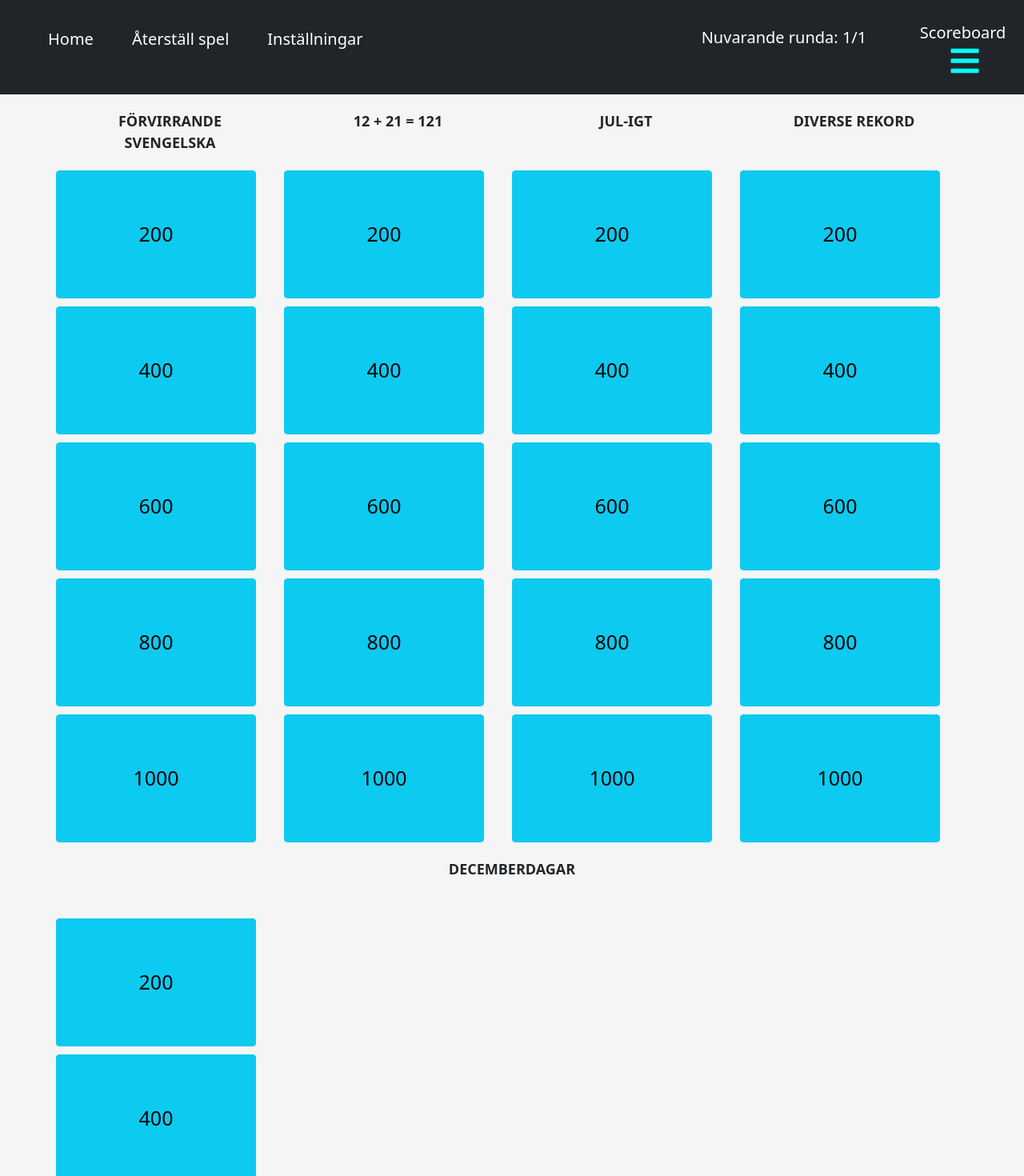
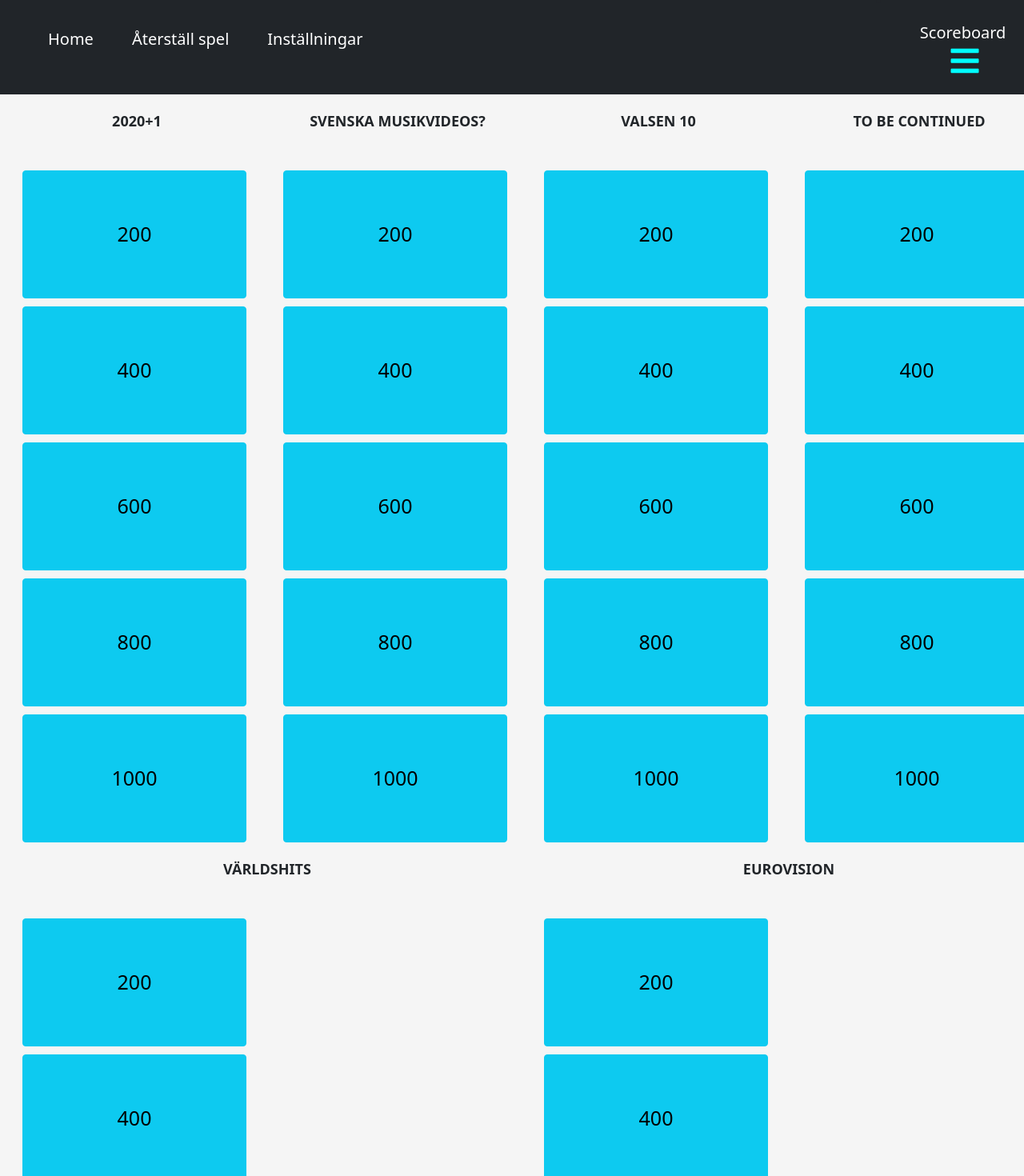
Before and after one commit to aJeann/jeopardy-react, a React (Create React App) app: page / in a window 1280 px wide. Shown: the part 20-1490 px from the top of the page at 80% size. Built offline with nearby package versions, Linux system fonts and the light colour scheme.

Commit message:
stor commit

```diff
--- a/package.json
+++ b/package.json
@@ -13,6 +13,7 @@
     "react-icons": "^4.3.1",
     "react-router-dom": "^5.3.0",
     "react-scripts": "4.0.3",
+    "react-youtube": "^7.13.1",
     "web-vitals": "^1.1.2"
   },
   "scripts": {
--- a/src/Components/HeaderComp.jsx
+++ b/src/Components/HeaderComp.jsx
@@ -20,7 +20,6 @@ const HeaderComponent = () => {
     const [player4, setPlayer4] = useState();
     const [player5, setPlayer5] = useState();
 
-
     useEffect(() => {
         setCurrentRound(sessionStorage.getItem("currentRound"))
     })
@@ -28,7 +27,7 @@ const HeaderComponent = () => {
     const stateArray = [];
     const tempArray = [];
 
-    for (let index = 0; index < 25; index++) {
+    for (let index = 0; index < 30; index++) {
         if(index === 0) stateArray.push(false);
         stateArray.push(true);
     }
@@ -37,7 +36,7 @@ const HeaderComponent = () => {
         sessionStorage.setItem("stateArray", JSON.stringify(stateArray));
         sessionStorage.setItem("currentQuestion", JSON.stringify(["Question", "Answer"]));
         sessionStorage.setItem("valueOfQ", 0);
-        sessionStorage.setItem("seconds", 30)
+        sessionStorage.setItem("seconds", 40)
         sessionStorage.setItem("rounds", 1);
         sessionStorage.setItem("currentRound", 1);
         sessionStorage.setItem("p1Name", "Player 1");
@@ -48,12 +47,13 @@ const HeaderComponent = () => {
     }
 
     const resetGame = () => {
-        for (let index = 0; index < 25; index++) {
+        for (let index = 0; index < 30; index++) {
             if(index === 0) tempArray.push(false)
             tempArray.push(true);
             sessionStorage.setItem("stateArray", JSON.stringify(tempArray))
         }
         sessionStorage.setItem("p1Score", 0); sessionStorage.setItem("p2Score", 0); sessionStorage.setItem("p3Score", 0); sessionStorage.setItem("p4Score", 0);
+        sessionStorage.setItem("p5Score", 0);
 
         sessionStorage.setItem("currentRound", 1);
     }
@@ -122,11 +122,11 @@ const HeaderComponent = () => {
                                 </a>
                             </li>
                         </ul>
-                        <ul className="justify-content-end">
+                        {/* <ul className="justify-content-end">
                             <li>
                                 <h5 style={{paddingTop: '20px', color: 'white'}}>Nuvarande runda: {currentRound}/{sessionStorage.getItem("rounds")}</h5>
                             </li>
-                        </ul>
+                        </ul> */}
                     </div>
                     <li>
                         <Sidebar />
@@ -215,6 +215,19 @@ const HeaderComponent = () => {
                     Spara
                     </Button>
                 </InputGroup>
+                <InputGroup className="mb-3">
+                    <Form.Label>Spelare 5: </Form.Label>
+                    <FormControl
+                    placeholder="Byt namn"
+                    id="p5"
+                    aria-label="Uppdatera fråge-timer"
+                    aria-describedby="basic-addon2"
+                    onChange={updatePlayerNames}
+                    />
+                    <Button variant="outline-secondary" id="p5" onClick={savePlayerNames}>
+                    Spara
+                    </Button>
+                </InputGroup>
                 </Modal.Body>
                 <Modal.Footer>
 
--- a/src/Components/JeopardyComp.jsx
+++ b/src/Components/JeopardyComp.jsx
@@ -40,55 +40,92 @@ const JeopardyComp = () => {
     const [arrayOf, setArrayOf] = useState([
         {
             id: 0,
-            name: "Förvirrande svengelska",
-            questions: ["Puss på engelska men något helt annat på svenska",
-             "Allt har en början men kanske inte särskilt smart att säga motsatsen om man är i USA",
-              "Are you good at cooking?",
-                "Ibland kan man få en sån i registret men det betyder inte att man är en skitstövel",
-               "Ibland kan det gå lite snabbt men man får vara försiktig med gasen"],
-            answers: ["Vad är Kiss?", "Vad är Slut?", "Vad är Kock?", "Vad är Prick?", "Vad är Fart?"]
+            name: "2020+1",
+            questions: ['Låt & artist?',
+             "Låt & artist?",
+             "Låt & artist?",
+              "Låt & artist?",
+                "Låt & artist?"],
+            answers: ["Molly Sanden(Will F), Jaja ding dong", "Klara Klingström, Behöver inte dig idag", "ABBA, I still have faith in you", "Victor Leksell & Miriam Bryant, Tystnar i luren", "Newkid, Du måste finnas"],
+            typeOf: 'song',
+            start: [15, 0, 120, 35, 0],
+            end: [45, 30, 150, 65, 30],
+            link: ['PlBUH8zMZng', 'JfICxQEHlos', 'hWGWFa3jznI', 'F5vK1bN8zmU', 'tTD6eHBBu5I']
         },
         {
             id: 1,
-            name: "12 + 21 = 121",
-            questions: ["Kallas dagen före juldagen... Sveriges största tidning",
-                    "Mest sedda TV-serien på Netflix... TV-serie som utspelas i Westeros baserad på böcker skrivna av George R.R Martin",
-                    "Känt gröntområde i New York... Park designad av Gaudi i Barcelona",
-                    "Englands drottning ... Spelade Keira Knightley i Pirates of the Caribbean",
-                    "Största fotbollsturneringen för klubblag... Extremt populärt datorspel utvecklat av Riot Games"],
-            answers: ["Vad är Jul(afton)bladet?", "Vad är Squid (Game) of Thrones?", "Vad är Central (Park) Güell?", "Vad är Drottning (Elizabeth) Swann?", "Vad är Champions (League) of Legends?"]
+            name: "Svenska musikvideos?",
+            questions: ["Låt och artist",
+                    "Låt och artist",
+                    "Låt och artist",
+                    "Låt och artist",
+                    "Låt och artist"],
+            answers: ["Magnus Uggla, Kung för en dag", "ABBA, Waterloo", "Earth, Wind and Fire, September", "Laleh, Bara få va mig själv", "Veronica Maggio, Vi mot världen"],
+            typeOf: 'video',
+            start: [0, 0, 0, 0, 0],
+            end: [60, 30, 40, 30, 30],
+            link: ['7aOc2fL2pRM', 'Sj_9CiNkkn4', 'Gs069dndIYk', 'tzln6GO4yHY', 'pGUbe0bhOys']
         },
         {
             id: 2,
-            name: "Jul-igt",
-            questions: ["Detta kvinnliga förnamn betyder mer eller mindre den ungdomliga och var ena halvan i ett drama skrivet av Shakespeare",
-                        "Denna upfinning gjorde det helt klart lättare att få saker i rullning",
-                        "Kanske inte den första månaden man kommer att tänka på när man säger 'jul'",
-                        "Svensk butikskedja grundad av Lars-Göran Blank med 'inget kan stoppa dig nu' som slogan",
-                        "En klinkbyggd båttyp med bred tvär"],
-            answers: ["Vad är Julia?", "Vad är Hjulet?", "Vem är Juli?", "Vad är Jula?", "Vad är Julle?"]
+            name: "Valsen 10",
+            questions: ["Låt och artist",
+                        "Låt och artist",
+                        "Låt och artist",
+                        "Låt och artist",
+                        "Låt och artist"
+                        ],
+            answers: ["Ed Sheeran, Shape of you", "Magnus Uggla, Trubaduren", "Kent, Dom andra", "Helene Sjöholm, Gabriellas sång", "U2, With or without you"],
+            typeOf: 'song',
+            start: [0, 0, 15, 0, 0],
+            end: [30, 50, 60, 40, 50],
+            link: ['JGwWNGJdvx8', 'kIbXAmGeovk', 'fWxUr_vDwwE', '_L-GDA7OOLM', 'EzeDqRhM09w']
         },
         {
             id: 3,
-            name: "Diverse rekord",
-            questions: ["Denna video om en liten hajfamilj är den mest sedda på youtube",
-             "Denna dessvärre avlidna svensk har mest spelningar på spotify",
-              "Denna James Cameron-film är fortfarande den mest inkomstbringande filmen någonsin",
-               "Den mest sålda boken någonsin trots att den kanske inte jätterolig att läsa",
-                "Detta är världens dyraste aktie, främst på grund av att den aldrig genomgått en split"],
-            answers: ["Vad är 'Baby Shark Dance'?", "Vem är Avicii?", "Vilken är Avatar?", "Vilken är bibeln?", "Vilken är Berkshire Hathaway?"]
+            name: "To be continued",
+            questions: [
+             "Avsluta versen",
+              "Avsluta versen",
+              "Avsluta versen",
+               "Avsluta versen",
+                "Avsluta versen"],
+            answers: ["Ända från New Dehli till Moskva", "You can dance, you can jive", "Himlen så(är) oskyldigt blå", "Jag kommer inte hem ikväll", "Whether you're a brother or whether you're a mother"],
+            typeOf: 'video',
+            start: [50, 0, 40, 30, 5],
+            end: [77, 21, 59, 69, 33],
+            link: ['wOuKVk4yjW0', 'xFrGuyw1V8s', '_kSdTPigq60', 'b64sjtHF5Gw', 'fNFzfwLM72c']
         },
         {
             id: 4,
-            name: "Decemberdagar",
-            questions: ["Detta brukar vi 'fira' den 24: December i Sverige",
-             "Denna sydkoreanska artist mest känd för super-hiten 'Gangam Style' föddes den 31:a December",
-              "Den 10:e December 2006 blev denna man första svensk i rymden",
-               "Svensk kung som regerade 1611-1632 föddes den 9:e December och anses vara den som lade grunden för stormaktstiden",
-                "1:a December 1991 lämnade detta land sovjetunionen"],
-            answers: ["Vad är julafton?", "Vem är PSY?", "Vem är Christer Fuglesang?", "Vem är Gustav II Adolf?", "Vad är Ukraina?"]
+            name: "Världshits",
+            questions: ["Låt och artist",
+            "Låt och artist",
+             "Låt och artist",
+               "Låt och artist",
+                "Låt och artist"],
+            answers: ["Bonnie Tyler, Total eclipse of the heart", "Scorpions, Wind of change", "Beatles, Let it be", "Survivor, Eye of the tiger", "Dolly Parton, 9 to 5"],
+            typeOf: 'song',
+            start: [0, 0, 0, 0, 0],
+            end: [30, 30, 16, 21, 10],
+            link: ['lcOxhH8N3Bo', 'n4RjJKxsamQ', 'QDYfEBY9NM4', 'btPJPFnesV4', 'UbxUSsFXYo4']
         },
+        {
+            id: 5,
+            name: 'Eurovision',
+            questions: ["För vilket land tävlade denna låt",
+                        "För vilket land tävlade denna låt",
+                        "För vilket land tävlade denna låt",
+                        "För vilket land tävlade denna låt",
+                        "För vilket land tävlade denna låt"],
+            answers: ["Sverige", "Island", "Italien", "Ukraina", "Nederländerna"],
+            typeOf: 'video',
+            start: [5, 83, 0, 0, 52],
+            end: [40, 105, 30, 82],
+            link: ['fELp2fPI8wI', '1zTbVRPh5EI', 'w1f6o1HQBvg', 'U7-dxzp6Jvs', '51u5fnyrGj4']
+        }
     ]);
+
 
 
     const [round, setRound] = useState(sessionStorage.getItem("currentRound"));
@@ -105,13 +142,13 @@ const JeopardyComp = () => {
     console.log(storageArray);
 
     if(!storageArray.includes(true) && round === numberOfRounds){
-        sessionStorage.setItem("currentQuestion", JSON.stringify(["Final Jeopardy", "Kemiska beteckningar", "Kemiska beteckningen för syre", "Vad är O?"]))
+        sessionStorage.setItem("currentQuestion", JSON.stringify(["Final Jeopardy", "Svensk historia", "Denna man som delar förnamn med en känd fransk konung var sveriges första statsminister", "Vem var Louis de Geer?"]))
         history.push('/final-category');
     }
 
     if(!storageArray.includes(true) && round !== numberOfRounds){
         alert("Slut på första rundan!");
-        for (let index = 0; index < 25; index++) {
+        for (let index = 0; index < 30; index++) {
             if(index === 0) tempArray.push(false)
             tempArray.push(true);
             sessionStorage.setItem("stateArray", JSON.stringify(tempArray))
@@ -127,7 +164,6 @@ const JeopardyComp = () => {
     const valueArray = [200, 400, 600, 800, 1000];
 
 
-
     const printQuestion = (e) => {
         sessionStorage.setItem("valueOfQ", e.target.textContent)
         let tempNum = Number(e.target.value)
@@ -135,27 +171,32 @@ const JeopardyComp = () => {
         sessionStorage.setItem("stateArray", JSON.stringify(storageArray));
         let chosenQ = [];
         if(tempNum < 5){
-            chosenQ = [arrayOf[0].name, arrayOf[0].questions[tempNum], arrayOf[0].answers[tempNum]];
+            chosenQ = [arrayOf[0].name, arrayOf[0].questions[tempNum], arrayOf[0].answers[tempNum], arrayOf[0].typeOf, arrayOf[0].start[tempNum], arrayOf[0].end[tempNum], arrayOf[0].link[tempNum]];
             sessionStorage.setItem("currentQuestion", JSON.stringify(chosenQ));
         }
         else if(tempNum > 4 && tempNum < 10 ){
             tempNum = tempNum - 5;
-            chosenQ = [arrayOf[1].name, arrayOf[1].questions[tempNum], arrayOf[1].answers[tempNum]];
+            chosenQ = [arrayOf[1].name, arrayOf[1].questions[tempNum], arrayOf[1].answers[tempNum], arrayOf[1].typeOf, arrayOf[1].start[tempNum], arrayOf[1].end[tempNum], arrayOf[1].link[tempNum]];
             sessionStorage.setItem("currentQuestion", JSON.stringify(chosenQ));
         }
         else if(tempNum > 9 && tempNum < 15 ){
             tempNum = tempNum - 10;
-            chosenQ = [arrayOf[2].name, arrayOf[2].questions[tempNum], arrayOf[2].answers[tempNum]];
+            chosenQ = [arrayOf[2].name, arrayOf[2].questions[tempNum], arrayOf[2].answers[tempNum], arrayOf[2].typeOf, arrayOf[2].start[tempNum], arrayOf[2].end[tempNum], arrayOf[2].link[tempNum]];
             sessionStorage.setItem("currentQuestion", JSON.stringify(chosenQ));
         }
         else if(tempNum > 14 && tempNum < 20 ){
             tempNum = tempNum - 15;
-            chosenQ = [arrayOf[3].name, arrayOf[3].questions[tempNum], arrayOf[3].answers[tempNum]];
+            chosenQ = [arrayOf[3].name, arrayOf[3].questions[tempNum], arrayOf[3].answers[tempNum], arrayOf[3].typeOf, arrayOf[3].start[tempNum], arrayOf[3].end[tempNum], arrayOf[3].link[tempNum]];
+            sessionStorage.setItem("currentQuestion", JSON.stringify(chosenQ));
+        }
+        else if(tempNum > 19 && tempNum < 25){
+            tempNum = tempNum - 20;
+            chosenQ = [arrayOf[4].name, arrayOf[4].questions[tempNum], arrayOf[4].answers[tempNum], arrayOf[4].typeOf, arrayOf[4].start[tempNum], arrayOf[4].end[tempNum], arrayOf[4].link[tempNum]];
             sessionStorage.setItem("currentQuestion", JSON.stringify(chosenQ));
         }
         else{
-            tempNum = tempNum - 20;
-            chosenQ = [arrayOf[4].name, arrayOf[4].questions[tempNum], arrayOf[4].answers[tempNum]];
+            tempNum = tempNum - 25;
+            chosenQ = [arrayOf[5].name, arrayOf[5].questions[tempNum], arrayOf[5].answers[tempNum], arrayOf[5].typeOf, arrayOf[5].start[tempNum], arrayOf[5].end[tempNum], arrayOf[5].link[tempNum]];
             sessionStorage.setItem("currentQuestion", JSON.stringify(chosenQ));
         }
 
@@ -165,47 +206,46 @@ const JeopardyComp = () => {
 
     return (
         <div style={{paddingBottom: '40px', backgroundColor: '#f5f5f5'}}>
-            <Container>
                 <Row style={{textAlign: 'center', fontWeight: 'bolder'}}>
                     {arrayOf.map(
                         arrayOf =>
-                            <Col>
-                                <label style={{borderRadius: '10%', marginTop: "5px", width: '220px', height: '80px', fontSize: '18px', textAlign: 'center', paddingTop: '15px'}}>{(arrayOf.name).toUpperCase()}</label>
+                            <Col style={{marginLeft: '40px'}}>
+                                <label style={{borderRadius: '10%', marginTop: "5px", width: '250px', height: '80px', fontSize: '18px', textAlign: 'center', paddingTop: '15px'}}>{(arrayOf.name).toUpperCase()}</label>
                                 <Row>
-                                    <Button variant="info" value={currentId++} key={currentId} id={arrayOf.name} style={{width: '250px', height: '160px', marginTop: '10px', fontSize: '25px'}} onClick={printQuestion}>
-                                        {storageArray[currentId] === true ? valueArray[0] : ''}
+                                    <Button variant="info" value={currentId++} key={currentId} id={arrayOf.name} style={{width: '280px', height: '160px', marginTop: '10px', fontSize: '25px'}} onClick={printQuestion}>
+                                    {storageArray[currentId] === true ? valueArray[0] : ''}
                                     </Button>
                                 </Row>
 
                                 <Row>
-                                    <Button variant="info" value={currentId++} key={currentId} id={arrayOf.name} style={{width: '250px', height: '160px', marginTop: '10px', fontSize: '25px'}} onClick={printQuestion}>
+                                    <Button variant="info" value={currentId++} key={currentId} id={arrayOf.name} style={{width: '280px', height: '160px', marginTop: '10px', fontSize: '25px'}} onClick={printQuestion}>
                                     {storageArray[currentId] === true ? valueArray[1] : ''}
                                     </Button>
                                 </Row>
 
                                 <Row>
-                                    <Button variant="info" value={currentId++} key={currentId} id={arrayOf.name} style={{width: '250px', height: '160px', marginTop: '10px', fontSize: '25px'}} onClick={printQuestion}>
+                                    <Button variant="info" value={currentId++} key={currentId} id={arrayOf.name} style={{width: '280px', height: '160px', marginTop: '10px', fontSize: '25px'}} onClick={printQuestion}>
                                     {storageArray[currentId] === true ? valueArray[2] : ''}
                                     </Button>
                                 </Row>
 
                                 <Row>
-                                    <Button variant="info" value={currentId++} key={currentId} id={arrayOf.name} style={{width: '250px', height: '160px', marginTop: '10px', fontSize: '25px'}} onClick={printQuestion}>
+                                    <Button variant="info" value={currentId++} key={currentId} id={arrayOf.name} style={{width: '280px', height: '160px', marginTop: '10px', fontSize: '25px'}} onClick={printQuestion}>
                                     {storageArray[currentId] === true ? valueArray[3] : ''}
                                     </Button>
                                 </Row>
 
                                 <Row>
-                                    <Button variant="info" value={currentId++} key={currentId} id={arrayOf.name} style={{width: '250px', height: '160px', marginTop: '10px', fontSize: '25px'}} onClick={printQuestion}>
+                                    <Button variant="info" value={currentId++} key={currentId} id={arrayOf.name} style={{width: '280px', height: '160px', marginTop: '10px', fontSize: '25px'}} onClick={printQuestion}>
                                     {storageArray[currentId] === true ? valueArray[4] : ''}
                                     </Button>
                                 </Row>
+
 
                             </Col>
 
                     )}
                 </Row>
-            </Container>
         </div>
     )
 }
--- a/src/Components/QuestionComponent.jsx
+++ b/src/Components/QuestionComponent.jsx
@@ -1,6 +1,8 @@
 import React, { useState } from 'react'
 import { Container } from 'react-bootstrap'
 import TimerComp from './TimerComp';
+import YouTube from 'react-youtube';
+import { useEffect } from 'react';
 
 const QuestionComponent = () => {
 
@@ -10,6 +12,9 @@ const QuestionComponent = () => {
     const [questionAnswered, setQuestionAnswered] = useState(true);
     const [activeState, setActive] = useState(true);
     const [seconds, setSeconds] = useState(qTimer);
+    const [height, setHeight] = useState(1);
+    const [width, setWidth] = useState(1);
+    const [autoplay, setAutoplay] = useState(1);
 
     let qArray = sessionStorage.getItem("currentQuestion");
     qArray = JSON.parse(qArray);
@@ -17,15 +22,50 @@ const QuestionComponent = () => {
 
     const HandleClick = () => {
         setQuestionAnswered(!questionAnswered);
-        setActive(!activeState)
+        setActive(!activeState);
     }
+
+    useEffect(() => {
+        if(qArray[3] === 'song'){
+            setHeight(10);
+            setWidth(15);
+            setAutoplay(0);
+        }
+        if(qArray[3] === 'video'){
+            setHeight(650);
+            setWidth(1040);
+        }
+        let num1 = Number(qArray[5]);
+        let num2 = Number(qArray[4]);
+
+        console.log(num2, num1);
+        setSeconds(num1 - num2);
+        console.log(seconds);
+    }, []);
+
+    const options = {
+        height: height,
+        width: width,
+        playerVars: {
+            autoplay: 1,
+            start: qArray[4],
+            end: qArray[5],
+            mute: autoplay
+        },
+    };
+
+
 
     return (
         <div style={{backgroundColor: 'black', textAlign: 'center'}}>
             <h1 style={{paddingTop: '40px', color: 'teal'}}>{qArray[0]} - {sessionStorage.getItem("valueOfQ")}</h1>
 
             <Container style={{textAlign: 'center', height: '70rem'}}>
-                <h1 style={{color: 'white', paddingTop: '5%', fontSize: '80px', cursor: 'help'}} onClick={HandleClick}>{questionAnswered ? qArray[1] : qArray[2]}</h1>
+                <h1 style={{color: 'white', paddingTop: '5%', fontSize: '60px', cursor: 'help'}} onClick={HandleClick}>{questionAnswered ? qArray[1] : qArray[2]}</h1>
+                {qArray[3] === 'video' &&
+                <div style={{width: '1090px', height: '60px', position: 'absolute', backgroundColor: 'black', marginLeft: '100px'}}></div>}
+                <YouTube videoId={qArray[6]} opts={options}></YouTube>
+
                 <TimerComp toggle={activeState} time={seconds}/>
 
             </Container>
```
Also changed, not shown: src/Components/FinalCategory.jsx (+52 -9 lines), src/Components/FinalJeopardy.jsx (+53 -7 lines), src/Components/PlayerCards.jsx (+27 -12 lines), src/Components/ResultsComponent.jsx (+6 -1 lines), 1 other file (tests, documents, lock files or other folders).
